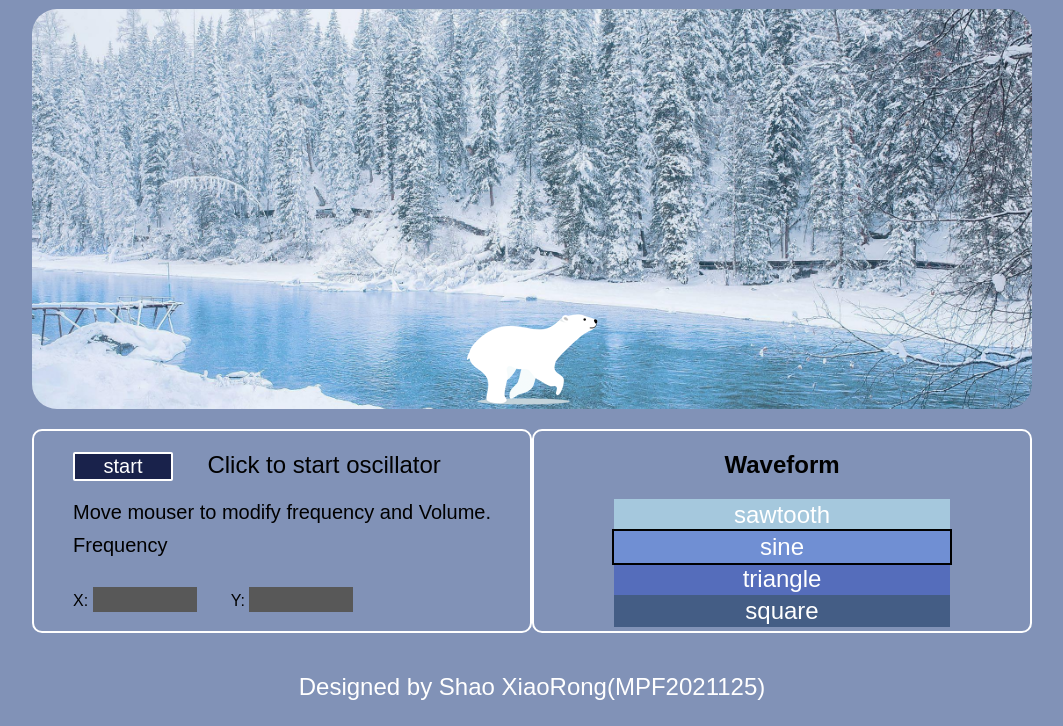
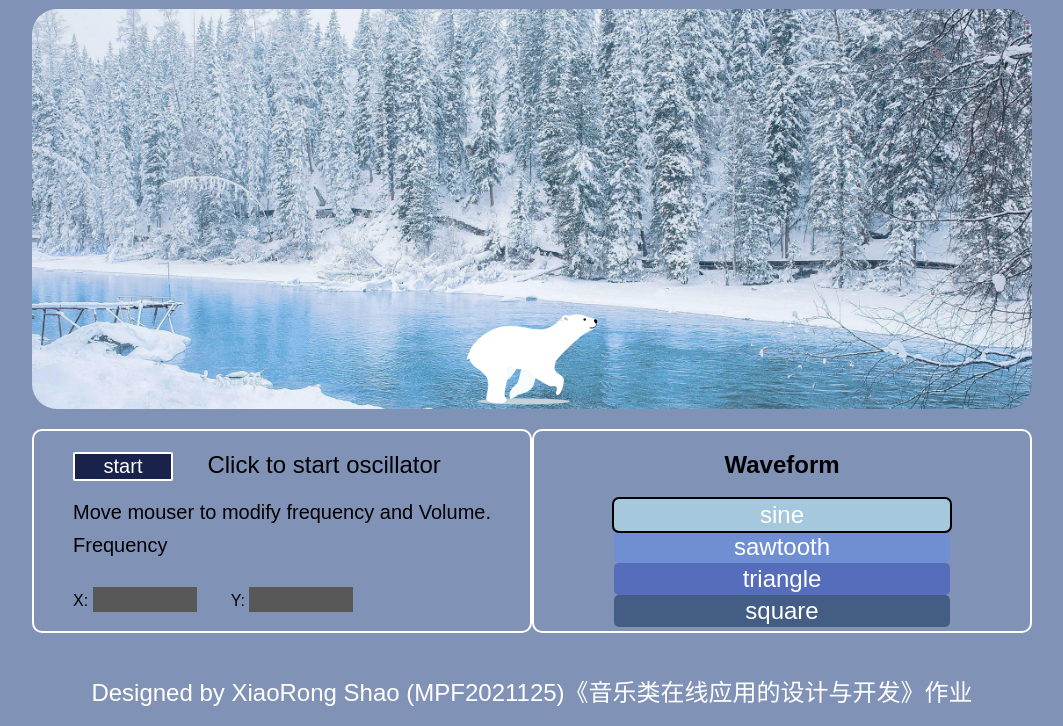
Before and after one commit to sora104/ANIMALS-Chorus, a plain HTML site: page index.html in a window 1280 px wide. Shown: the part 107-833 px from the top of the page, without its empty margins (108-1171 px from the left). Drawn offline with Linux system fonts and the light colour scheme.

Commit message:
Add files via upload

```diff
--- a/css/app.css
+++ b/css/app.css
@@ -34,7 +34,6 @@ input {
 .application .bg {
     padding: 300px 0 0;
     background-image: url(../image/background.jpg);
-
     background-size: cover;
     background-position: center;
     border-radius: 25px;
@@ -95,8 +94,13 @@ input {
     border-color: #ffffff;
     border-width: 2px;
     border-radius: 2px;
+    transition: all 0.3s ease-in-out;
     cursor: pointer;
     /* 箭头变手 */
+}
+
+#on-off:hover {
+    background-color: #e2dea2;
 }
 
 .osc-controls form span {
@@ -130,20 +134,48 @@ input {
     text-align: center;
 }
 
-#sawtooth {
+#sine {
     background-color: #a5c8dd;
+    border-radius: 5px;
+    cursor: pointer;
+    transition: all 0.3s ease-in-out;
 }
 
-#sine {
+#sine:hover {
+    background-color:#e2dea2;
+}
+
+#sawtooth {
     background-color: #708fd3;
+    border-radius: 5px;
+    cursor: pointer;
+    transition: all 0.3s ease-in-out;
+}
+
+#sawtooth:hover {
+    background-color: #e2dea2;
 }
 
 #triangle {
     background-color: #556dbb;
+    border-radius: 5px;
+    cursor: pointer;
+    transition: all 0.3s ease-in-out;
+}
+
+#triangle:hover {
+    background-color: #e2dea2;
 }
 
 #square {
     background-color: #445d85;
+    border-radius: 5px;
+    cursor: pointer;
+    transition: all 0.3s ease-in-out;
+}
+
+#square:hover {
+    background-color: #e2dea2;
 }
 
 #oscillator-list {
--- a/index.html
+++ b/index.html
@@ -35,14 +35,14 @@
         <div class="osc-controls">
             <h2>Waveform</h2>
             <ul id="oscillator-list">
+                <li id="sine"> sine</li>
                 <li id="sawtooth">sawtooth</li>
-                <li id="sine"> sine</li>
                 <li id="triangle">triangle</li>
                 <li id="square">square</li>
             </ul>
         </div>
         <div class="foot">
-            <p>Designed by Shao XiaoRong(MPF2021125)</p>
+            <p>Designed by XiaoRong Shao (MPF2021125)《音乐类在线应用的设计与开发》作业</p>
         </div>
     </div>
 </body>
```
